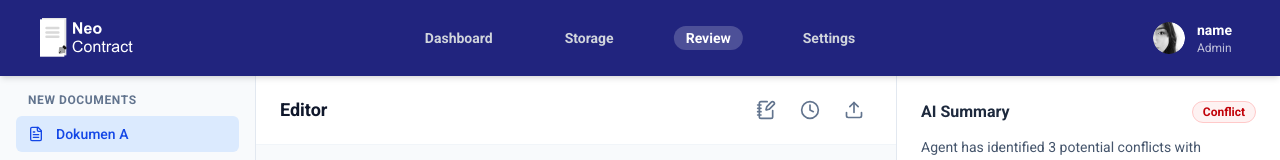
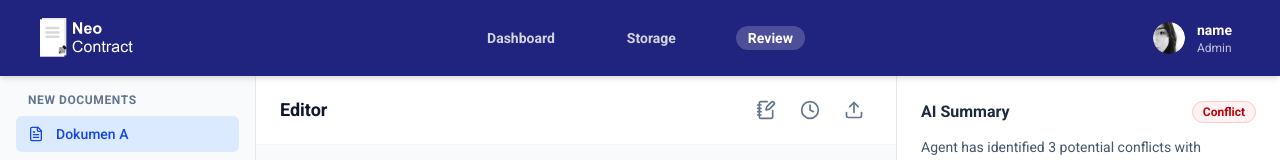
Before and after one commit to taufiqrmadhana/cybergsecurity, a Next.js app in the folder cybergsecurity/: page /pages/review in a window 1280 px wide. Shown: the top 160 px of the page. Built offline with nearby package versions, Linux system fonts and the light colour scheme; sample sign-in values are in the browser's storage; grey boxes are pictures that could not be loaded.

Commit message:
fix: navbar

```diff
--- a/cybergsecurity/src/app/components/layout/navbar.tsx
+++ b/cybergsecurity/src/app/components/layout/navbar.tsx
@@ -16,7 +16,6 @@ const navLinks = [
   { name: 'Dashboard', href: '/pages/dashboard' },
   { name: 'Storage', href: '/pages/storage' },
   { name: 'Review', href: '/pages/review' },
-  { name: 'Settings', href: '/pages/settings' },
 ];
 
 export const Navbar = () => {
```
